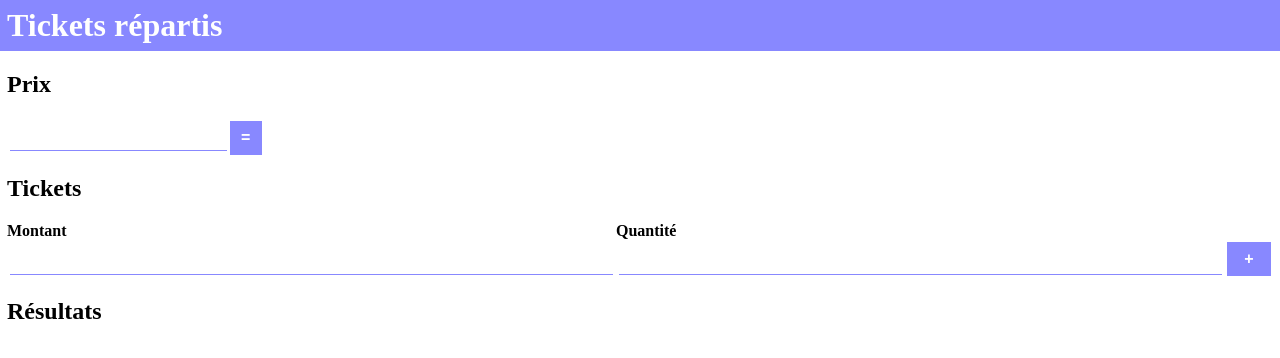
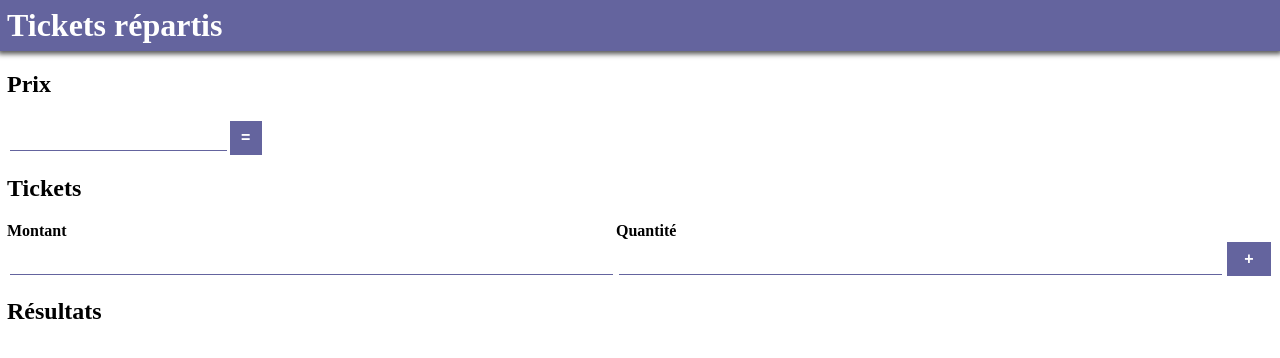
Before and after one commit to gleroi/tkt, a React app: page / in a window 1280 px wide. Shown: the top 358 px of the page. Built offline with nearby package versions, Linux system fonts and the light colour scheme.

Commit message:
fix color

```diff
--- a/src/main.tsx
+++ b/src/main.tsx
@@ -6,6 +6,7 @@ interface MainState {
     tickets: Ticket[];
     new_value: string;
     new_quantity: string;
+    compute_price: number;
     results: Result[];
 }
 
@@ -17,6 +18,7 @@ export class Main extends React.Component<any, MainState> {
             tickets: [],
             new_value: "",
             new_quantity: "",
+            compute_price: 0,
             results: [],
         }
     }
@@ -28,12 +30,6 @@ export class Main extends React.Component<any, MainState> {
     }
 
     render() {
-        let price: number = 0;
-        let c = convert(this.state.price)
-        if (c) {
-            price = c;
-        }
-
         return (<div>
             <h1>Tickets répartis</h1>
             <section>
@@ -72,7 +68,7 @@ export class Main extends React.Component<any, MainState> {
                                     <div>{qty}</div>
                                 </div>
                             )).concat(<div key={`price-${ri}`} className="result-diff">
-                                {(price - priceOfResult(r, this.state.tickets)).toFixed(2)}
+                                {(this.state.compute_price - priceOfResult(r, this.state.tickets)).toFixed(2)}
                             </div>)
                         }</div>
                         )
@@ -89,6 +85,7 @@ export class Main extends React.Component<any, MainState> {
         }
         let results = compute(price, this.state.tickets);
         this.setState({
+            compute_price: price,
             results: results
         });
     }
@@ -97,7 +94,6 @@ export class Main extends React.Component<any, MainState> {
         let price = convert(sprice);
         return !price
     }
-
 
     onPriceChanged(e: React.ChangeEvent<HTMLInputElement>) {
         e.preventDefault()
--- a/style/style.css
+++ b/style/style.css
@@ -1,5 +1,6 @@
 html {
-    --main-color: #8888ff;
+    --main-color: #64649e;
+    --result-border-color: #adaddb;
 }
 
 body {
@@ -9,6 +10,7 @@ body {
 
 h1 {
     background-color: var(--main-color);
+    box-shadow: 0 1px 5px 2px #555;
     color: white;
     margin:0;
     padding: 7px;
@@ -74,7 +76,7 @@ input {
     display: flex;
     justify-content: flex-start;
     justify-items: center;
-    border-bottom: 1px solid #ddd;
+    border-bottom: 1px solid var(--result-border-color);
 
 }
 
@@ -84,7 +86,7 @@ input {
 }
 
 .result .result-item {
-    border-right: 1px solid #ddd;
+    border-right: 1px solid var(--result-border-color);
 }
 
 .result-item .result-item-val {
```
Also changed, not shown: js/bundle.js, 1 other file (tests, documents, lock files or other folders).
